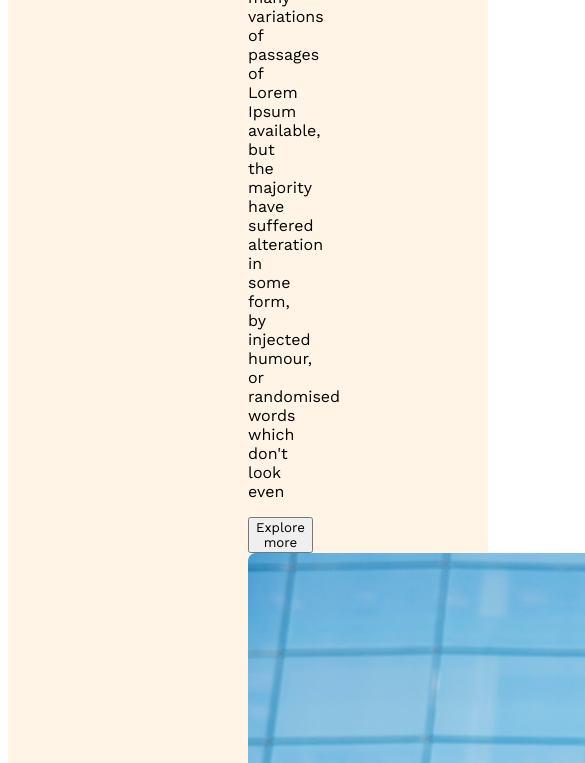
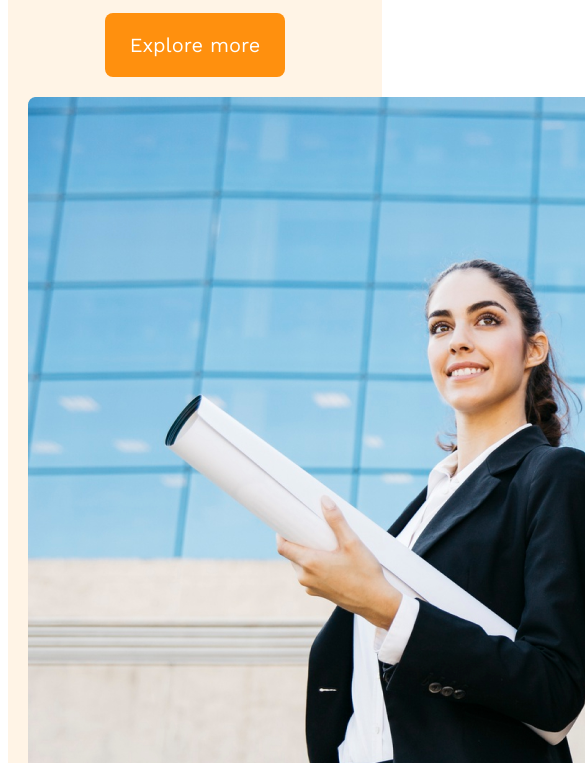
Before and after one commit to Tom479/g3-aechitects-website, a plain HTML site: page index.html in a window 390 px wide. Shown: the part 769-1532 px from the top of the page, 585 px wide, since content can reach past the window. Drawn offline with nearby package versions, Linux system fonts and the light colour scheme.

Commit message:
added responsive

```diff
--- a/styles/architect.css
+++ b/styles/architect.css
@@ -1,8 +1,19 @@
 /* work sans font from google fonts */
 @import url('https://fonts.googleapis.com/css2?family=Work+Sans:wght@400;500;600;700;800&display=swap');
-
+/* shared styles */
 *{
     font-family: 'Work Sans', sans-serif;
+}
+
+.btn-primary{
+    border-radius: 8px;
+    color: #FFF;
+    font-size: 1.25rem;
+    background: #FF900E;
+    padding: 20px 25px;
+    color: #FFF;
+    cursor: pointer;
+    border: 0;
 }
 
 /* header styles */
@@ -53,3 +64,31 @@ nav li {
 .banner-description{
     color: #727272;
 }
+
+.banner img{
+    margin-top: 20px;
+    width: 100;
+}
+
+
+/* responsive media queries */
+/* mobile devices */
+@media screen and (max-width: 576px) {
+    header{
+        padding: 20px;
+
+    }
+    nav{
+        flex-direction: column;
+    }
+}
+/* tablet or medium devices */
+
+@media screen and (min-width: 576px) and (max-width: 960px) {
+    header{
+        padding: 20px;
+    }
+    nav{
+        flex-direction: column;
+    }
+}
```
